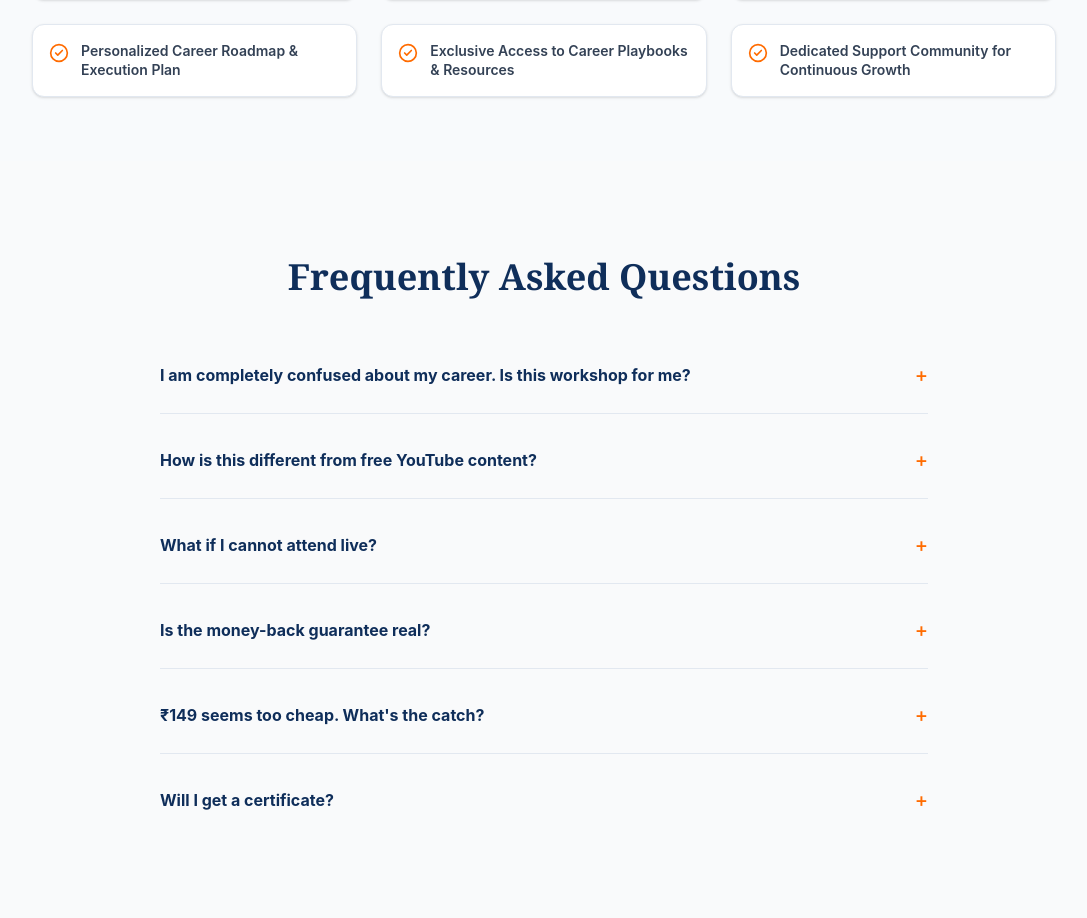
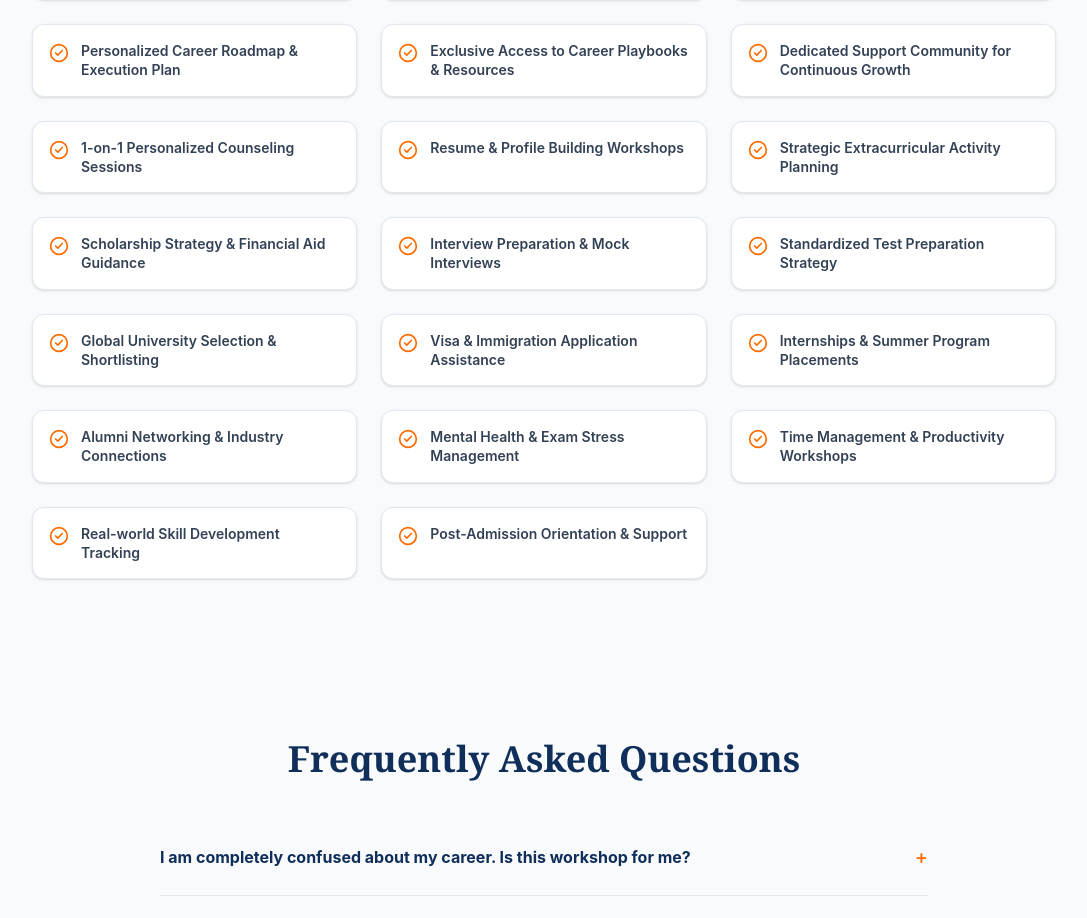
Before and after one commit to memakiyasunb11-tech/Counselling, a React (Vite) app in the folder EduForge-Landing/: page / in a window 1280 px wide. Shown: the part 6101-7019 px from the top of the page, without its empty margins (96-1183 px from the left). Built offline with nearby package versions, Linux system fonts and the light colour scheme.

Commit message:
feat: add KeyBenefits section to display platform value propositions

```diff
--- a/EduForge-Landing/src/components/layout/KeyBenefits.tsx
+++ b/EduForge-Landing/src/components/layout/KeyBenefits.tsx
@@ -9,7 +9,21 @@ const KeyBenefits: React.FC = () => {
     "Comprehensive College Admission Strategies",
     "Personalized Career Roadmap & Execution Plan",
     "Exclusive Access to Career Playbooks & Resources",
-    "Dedicated Support Community for Continuous Growth"
+    "Dedicated Support Community for Continuous Growth",
+    "1-on-1 Personalized Counseling Sessions",
+    "Resume & Profile Building Workshops",
+    "Strategic Extracurricular Activity Planning",
+    "Scholarship Strategy & Financial Aid Guidance",
+    "Interview Preparation & Mock Interviews",
+    "Standardized Test Preparation Strategy",
+    "Global University Selection & Shortlisting",
+    "Visa & Immigration Application Assistance",
+    "Internships & Summer Program Placements",
+    "Alumni Networking & Industry Connections",
+    "Mental Health & Exam Stress Management",
+    "Time Management & Productivity Workshops",
+    "Real-world Skill Development Tracking",
+    "Post-Admission Orientation & Support"
   ];
 
   return (
```
